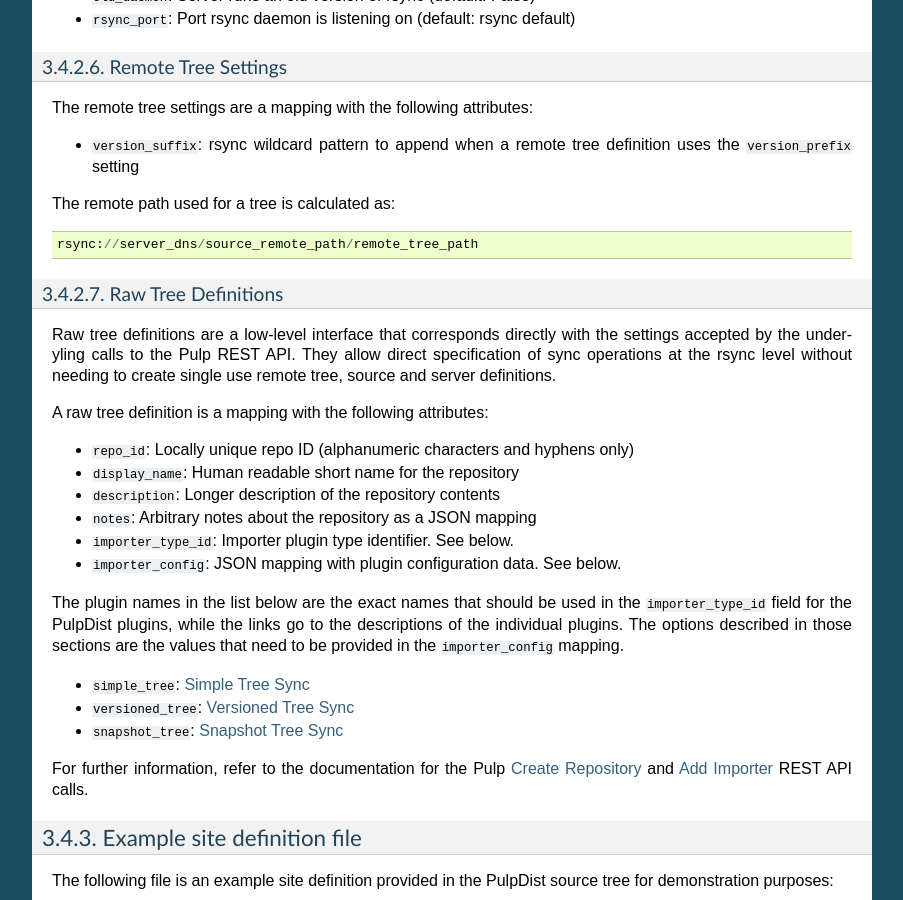
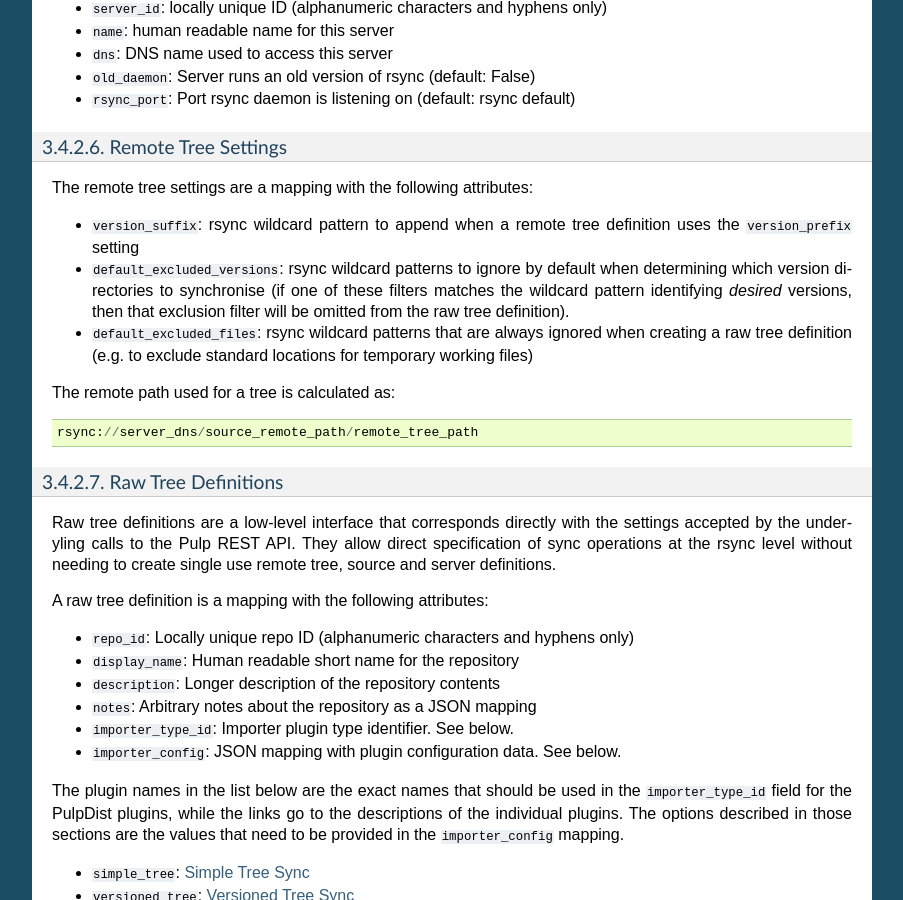
Before and after one commit to ncoghlan/pulpdist, a Sphinx documentation site: the page built from doc/cli.rst, in a window 1280 px wide and 900 px high, scrolled down 5480 px. Shown: the whole window, without its empty margins (198-1101 px from the left). Built offline with Sphinx 7.4.7, drawn with Linux system fonts in a browser that asks for light colours; some of the changed text lies outside the part shown.

Commit message:
Update CLI and config plans with additional settings

```diff
--- a/doc/cli.rst
+++ b/doc/cli.rst
@@ -64,6 +64,11 @@ The ``--repo`` option accepts repository identifiers and allows a command
 to run against the named repository. It may be supplied multiple times to
 run a command against multiple repositories.
 
+The ``--remote-tree`` option accepts remote tree identifiers and allows a
+command to run against repositories that were configured from a site
+configuration file to sync with a particular remote tree. It may be
+supplied multiple times to run a command against mirrors of multiple trees.
+
 The ``--remote-source`` option accepts remote source identifiers and allows a
 command to run against repositories that were configured from a site
 configuration file to sync with a tree from that remote source. It may be
@@ -80,7 +85,10 @@ If no specific repositories are identified, most commands default to affecting
 every repository defined on the server, or, if the command accepts a
 configuration file, every repository named in the file.
 
-.. note:: ``--remote-source`` and ``--remote-server`` are not yet implemented
+.. note::
+
+   ``--remote-tree``, ``--remote-source`` and ``--remote-server`` are not yet
+   implemented
 
 Scheduling sync operations
 --------------------------
@@ -330,6 +338,13 @@ The remote tree settings are a mapping with the following attributes:
 
 * ``version_suffix``: rsync wildcard pattern to append when a remote tree
   definition uses the ``version_prefix`` setting
+* ``default_excluded_versions``: rsync wildcard patterns to ignore by default
+  when determining which version directories to synchronise (if one of these
+  filters matches the wildcard pattern identifying *desired* versions, then
+  that exclusion filter will be omitted from the raw tree definition).
+* ``default_excluded_files``: rsync wildcard patterns that are always ignored
+  when creating a raw tree definition (e.g. to exclude standard locations for
+  temporary working files)
 
 The remote path used for a tree is calculated as::
 
```
